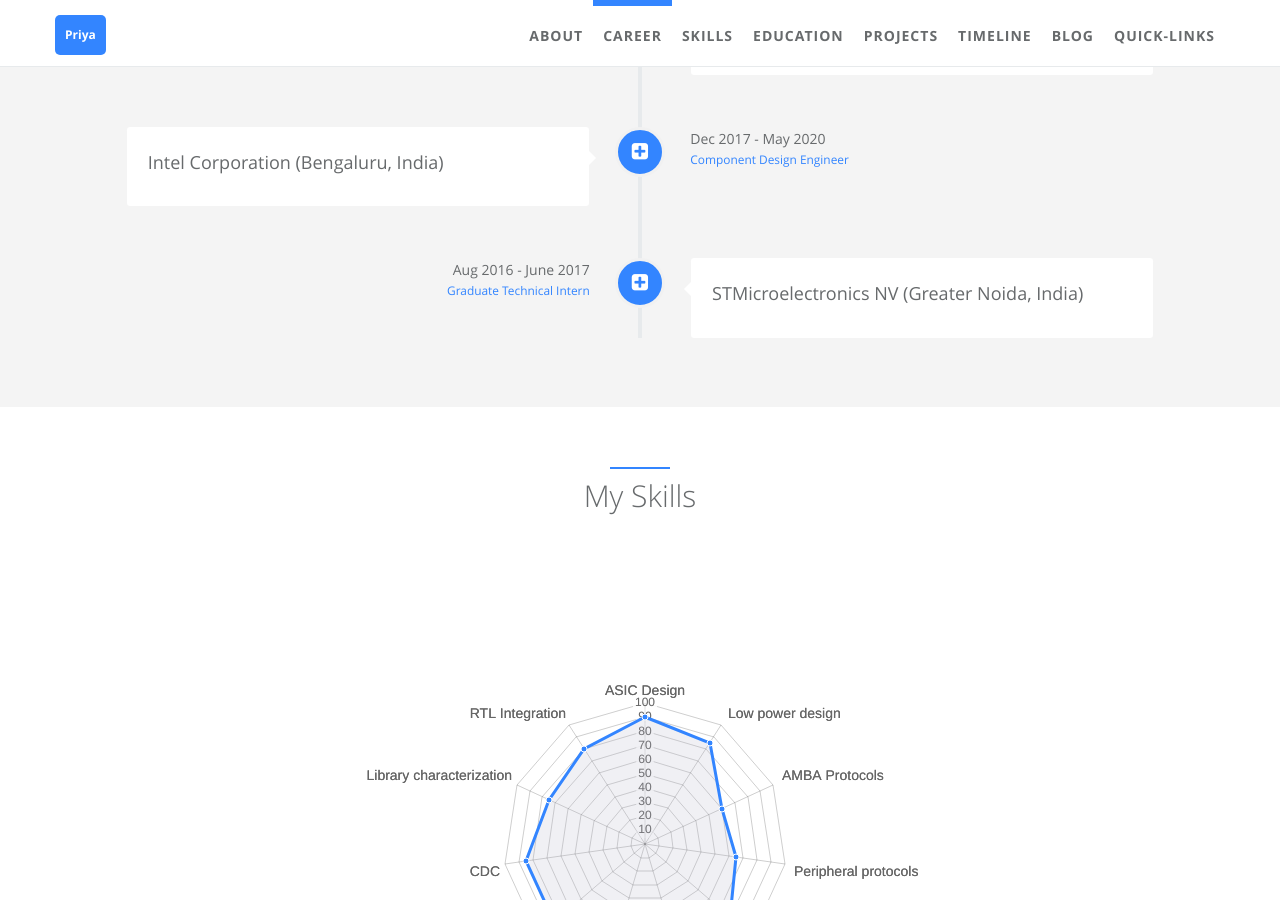
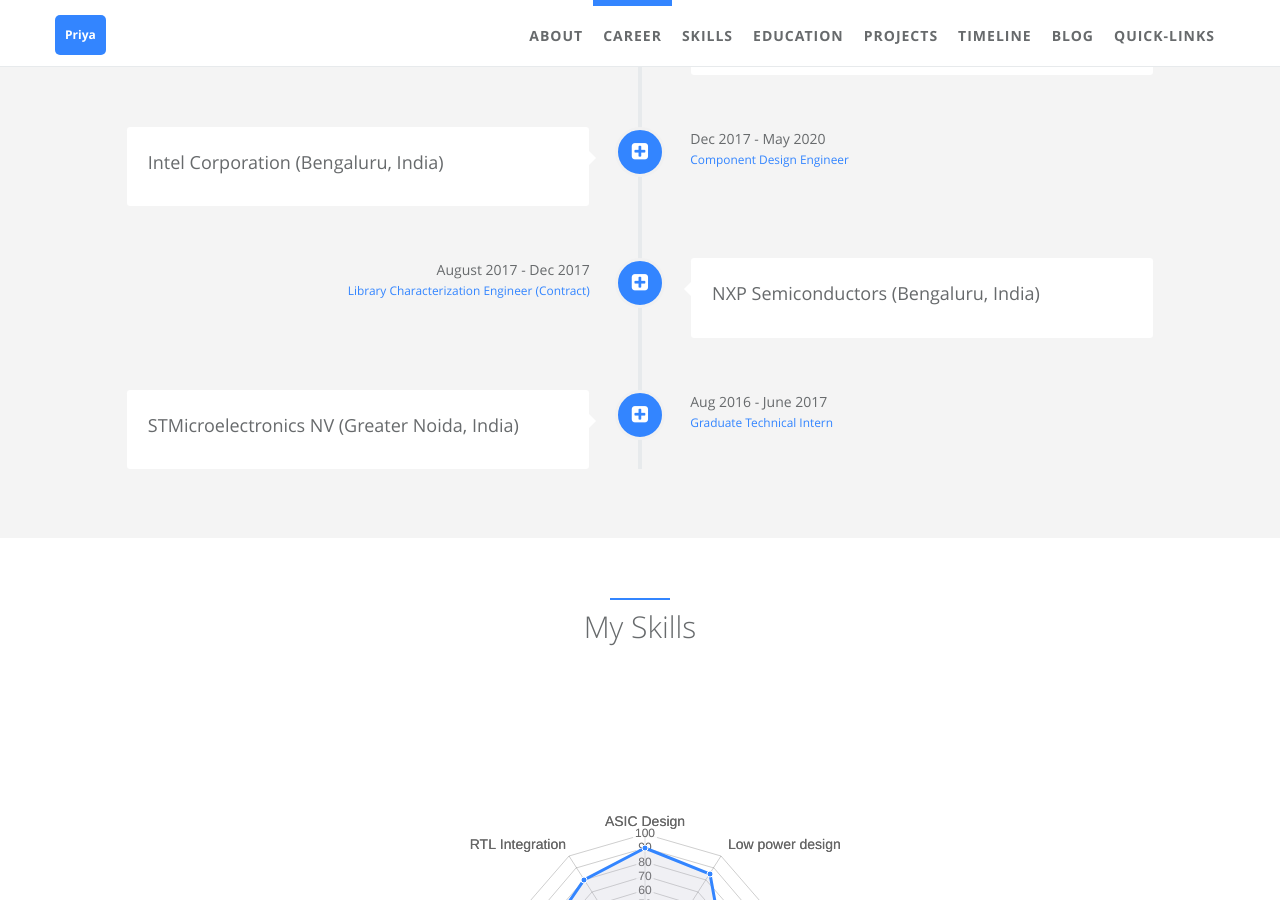
Before and after one commit to pandey-priya/pandey-priya.github.io, a Jekyll site: the page built from index.html, in a window 1280 px wide and 900 px high, scrolled down 1908 px. Built offline with Jekyll 4.4.1, drawn with Linux system fonts in a browser that asks for light colours.

Commit message:
Update careers.yml

```diff
--- a/_data/index/careers.yml
+++ b/_data/index/careers.yml
@@ -46,6 +46,21 @@
   present: false
 
 - name:
+    detail: NXP Semiconductors (Bengaluru, India)
+    i18n: company_a
+  desc:
+    detail:
+    i18n: company_a_desc
+  date:
+    detail: August 2017 - Dec 2017
+    i18n: company_a_date
+  job:
+    detail: Library Characterization Engineer (Contract)
+    i18n: company_a_job
+  icon: fa-plus-square
+  present: false
+
+- name:
     detail: STMicroelectronics NV (Greater Noida, India)
     i18n: company_a
   desc:
```
